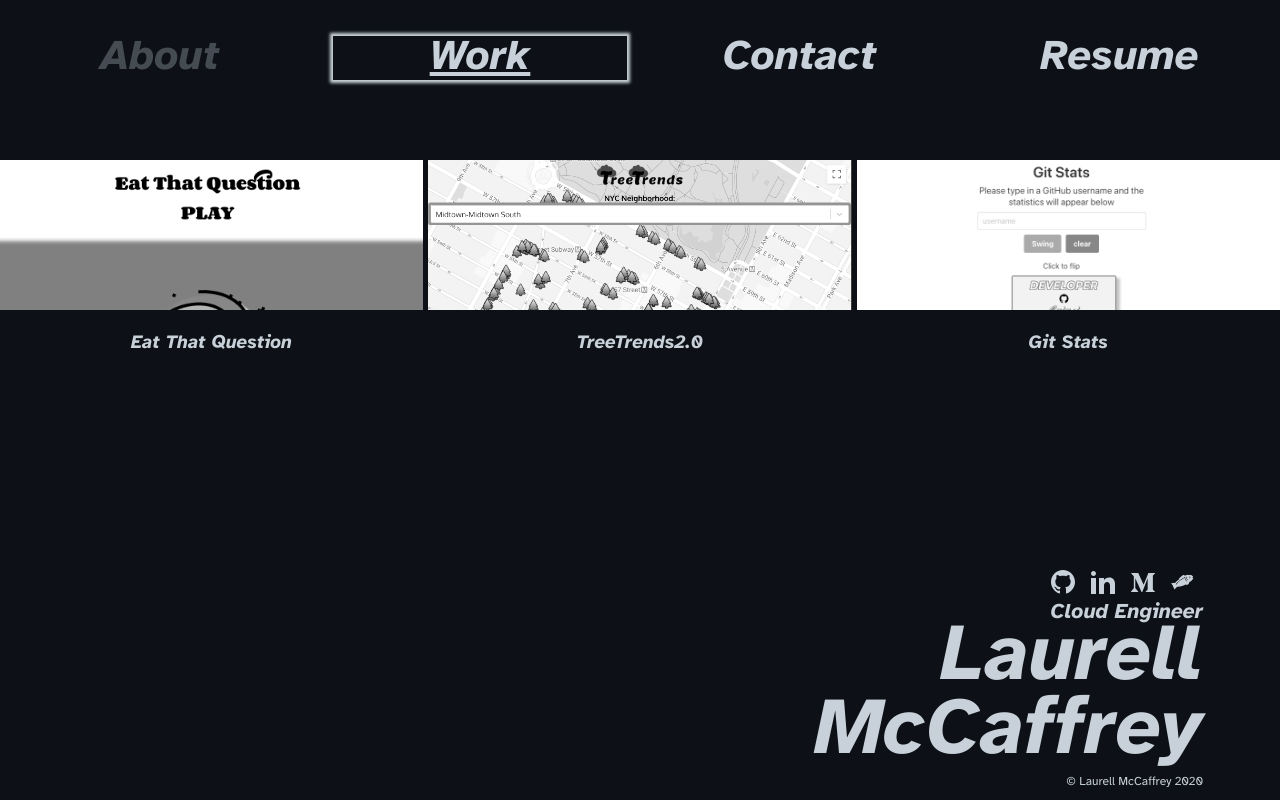
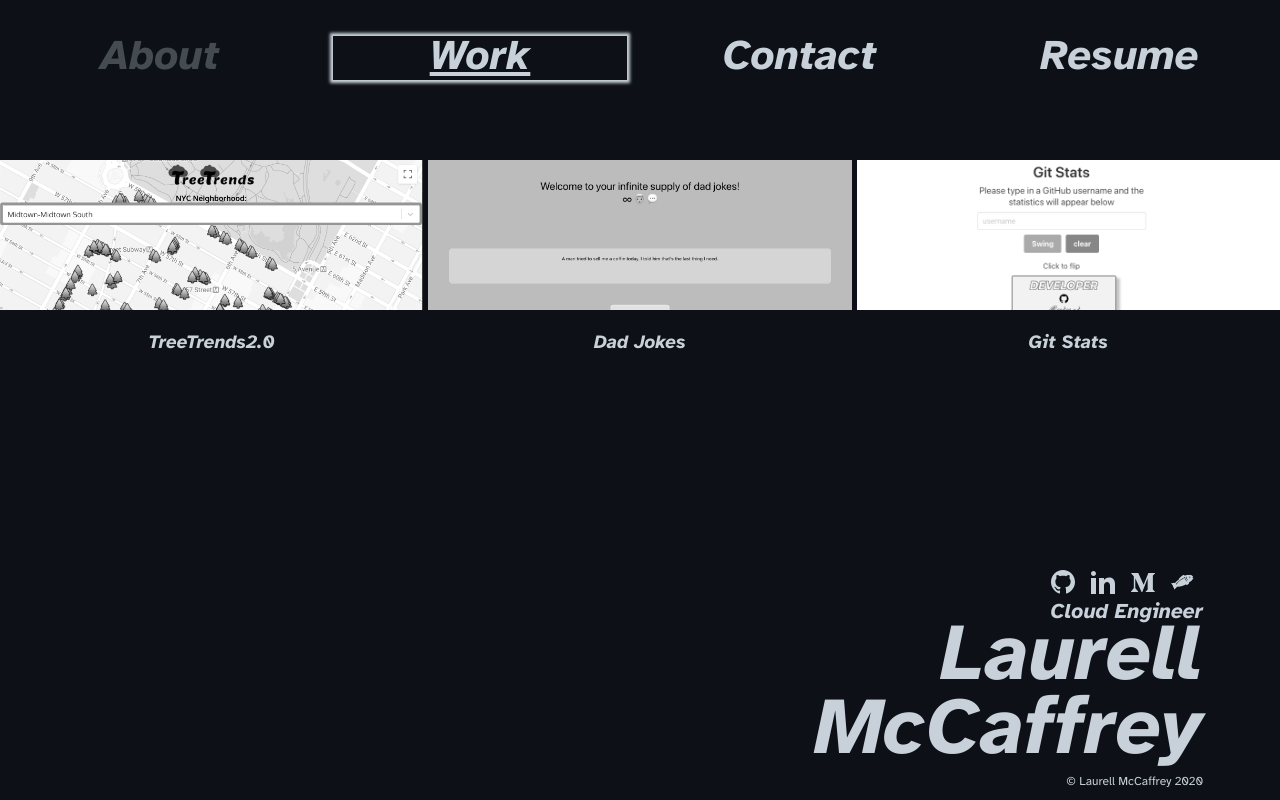
Before and after one commit to lgm527/me, a React (Create React App) app: page / in a window 1280 px wide. Both pictures are taken after a click on the button "Work". Built offline with nearby package versions, Linux system fonts and the light colour scheme; a web font is replaced by a local one.

Commit message:
resume and about updates

```diff
--- a/src/About.js
+++ b/src/About.js
@@ -7,9 +7,9 @@ function About() {
   return (
     <div className='about'>
       <div id='bio'>
-          <p>Full stack software engineer and art nerd. If I’m not in front of a computer or piece of art, you can find me hiking, biking, or practicing yoga.</p>
+          <p>Cloud engineer and art nerd. If I’m not in front of a computer or piece of art, you can find me hiking, biking, or practicing yoga.</p>
         <h3>Stack</h3>
-          <p>JavaScript, TypeScript, React, React Native, Ruby, Ruby on Rails, Python, SQL, PostgreSQL, AWS, Docker, HTML, CSS/SASS, Git, SCRUM/Agile Methodology</p>
+          <p>AWS, Terraform, Python, Docker, JavaScript, TypeScript, React, React Native, Ruby, Ruby on Rails, SQL, PostgreSQL, HTML, CSS/SASS, Git, SCRUM/Agile Methodology</p>
       </div>
       <img
       id='me'
--- a/src/Resume.js
+++ b/src/Resume.js
@@ -12,24 +12,30 @@ class Resume extends React.Component {
       <br></br>
 
       <p>
-        Full stack software engineer with experience in JavaScript/TypeScript, React/Redux, and Ruby on Rails.
+        Cloud engineer with experience in AWS, TypeScript, Terraform, Python, and Docker.
         <br></br>
         Strong research, communication, and writing skills that support a high level of productivity and collaboration.
       </p>
 
       <h2>TECHNICAL SKILLS</h2>
       <p>
-      React, Redux, React Native, JavaScript, TypeScript, Ruby, Rails, Python, SQL, PostgreSQL, AWS, Terraform, Docker, HTML, CSS/SASS, SCRUM/Agile Methodology
+      AWS, Terraform, Python, Docker, TypeScript, React, Redux, React Native, JavaScript, Ruby, Rails, SQL, PostgreSQL, HTML, CSS/SASS, SCRUM/Agile Methodology
       <br></br><br></br>
       </p>
 
       <h2>EMPLOYMENT HISTORY</h2>
       <p>
-      <b>Foresight Technologies</b>
+      <b>Foresight Technologies</b>, Philadelphia, Pennsylvania
       <br></br>
-      Cloud Engineer, January 2021 - Present
+      Cloud Engineer II, July 2021 - Present
       <br></br>
-      + Implement world-class solutions while providing a great client experience utilizing tools like AWS and Docker
+      Cloud Engineer, January 2021 - July 2021
+      <br></br>
+      + Design and Implement world-class solutions while providing a great client experience utilizing tools like AWS and Docker
+      <br></br>
+      + Provide support through faciliating meetings, providing mentorship, and onboarding new engineers
+      {/* <br></br>
+      +  */}
       <br></br><br></br>
       <b>The Muse</b>, New York, New York
       <br></br>
@@ -115,6 +121,28 @@ class Resume extends React.Component {
       <br></br><br></br>
       </p>
 
+      <h2>CERTIFICATIONS</h2>
+      <p>
+      <b>Amazon Web Services (AWS)</b> 2021 - 2024
+      <br></br>
+      + Developer Associate
+      <br></br>
+      + ID: KL1HBKDBNE111CSL
+      </p>
+
+      <h2>EDUCATION</h2>
+      <p>
+      <b>Flatiron School</b>, Brooklyn, New York - 2019
+      <br></br>
+      + Immersive Full Stack Web Development, Ruby on Rails and JavaScript program
+      <br></br><br></br>
+      <b>Rutgers University</b> - New Brunswick, New Jersey - 2016
+      <br></br>
+      + Bachelor of Arts degrees in Art History and Psychology
+      <br></br>
+      + Art History Graduation Ceremony Speaker
+      </p>
+
       <h2>VOLUNTEER</h2>
       <p>
       <b>Pods.nyc</b>, New York, New York
@@ -131,19 +159,6 @@ class Resume extends React.Component {
       + Bring the rich history of New York City during the Revolutionary War to life leading weekly tours
       </p>
 
-      <h2>EDUCATION</h2>
-      <p>
-      <b>Flatiron School</b>, Brooklyn, New York - 2019
-      <br></br>
-      + Immersive Full Stack Web Development, Ruby on Rails and JavaScript program
-      <br></br><br></br>
-      <b>Rutgers University</b> - New Brunswick, New Jersey - 2016
-      <br></br>
-      + Bachelor of Arts degrees in Art History and Psychology
-      <br></br>
-      + Art History Graduation Ceremony Speaker
-      </p>
-
       <br></br>
       <h1><a id='download' href='https://github.com/lgm527/resume.json/blob/master/LGMresume.json' target='_blank' rel='noopener noreferrer'>View JSON</a></h1>
 
--- a/src/Work.js
+++ b/src/Work.js
@@ -2,7 +2,8 @@ import React from 'react';
 import './style/Work.css';
 import tt2 from './assets/tt2.png';
 import gitstats from './assets/gitstats.png';
-import eat from './assets/eat_q.png';
+// import eat from './assets/eat_q.png';
+import dad from './assets/dad.png';
 
 class Work extends React.Component {
 
@@ -30,13 +31,21 @@ class Work extends React.Component {
         github: 'https://github.com/lgm527/tt2',
         img: tt2
       })
-    } else if (project === 'eat') {
+    // } else if (project === 'eat') {
+    //   this.setState({
+    //     name: 'Eat That Question',
+    //     description: 'A timed trivia game to test your knowledge of Frank Zappa lyrics.',
+    //     demo: 'https://eat-that-question.netlify.app/',
+    //     github: 'https://github.com/lgm527/eat_that_question',
+    //     img: eat
+    //   })
+    } else if (project === 'dad') {
       this.setState({
-        name: 'Eat That Question',
-        description: 'A timed trivia game to test your knowledge of Frank Zappa lyrics.',
-        demo: 'https://eat-that-question.netlify.app/',
-        github: 'https://github.com/lgm527/eat_that_question',
-        img: eat
+        name: 'Dad Jokes Please',
+        description: 'Infinite dad jokes on the ready.',
+        demo: 'https://dad-jokes-please.netlify.app/',
+        github: 'https://github.com/lgm527/dadjokespls',
+        img: dad
       })
     } else if (project === 'gitstats') {
       this.setState({
@@ -105,20 +114,20 @@ class Work extends React.Component {
         :
         <div className='projects'>
           <div
-          onClick={() => {this.handleClick('eat')}}
-          onKeyPress={(event) => {this.handleKeyPress(event, 'eat')}}
-          tabIndex={0}
-          className='btn'>
-            <img tabIndex={-1} className='btn_content' id='eat' src={eat} alt='eat that question'/>
-            <h3>Eat That Question</h3>
-          </div>
-          <div
           onClick={() => {this.handleClick('tt2')}}
           onKeyPress={(event) => {this.handleKeyPress(event, 'tt2')}}
           tabIndex={0}
           className='btn'>
             <img tabIndex={-1} className='btn_content' id='tre' src={tt2} alt='tree2'/>
             <h3>TreeTrends2.0</h3>
+          </div>
+          <div
+          onClick={() => {this.handleClick('dad')}}
+          onKeyPress={(event) => {this.handleKeyPress(event, 'dad')}}
+          tabIndex={0}
+          className='btn'>
+            <img tabIndex={-1} className='btn_content' id='dad' src={dad} alt='dad jokes'/>
+            <h3>Dad Jokes</h3>
           </div>
           <div
           onClick={() => {this.handleClick('gitstats')}}
```
Also changed, not shown: src/assets/dad.png (added).
